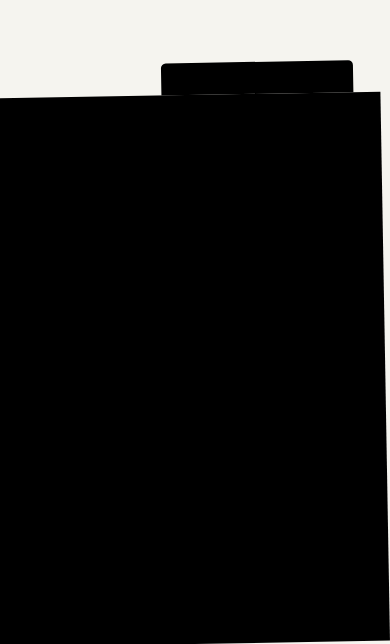
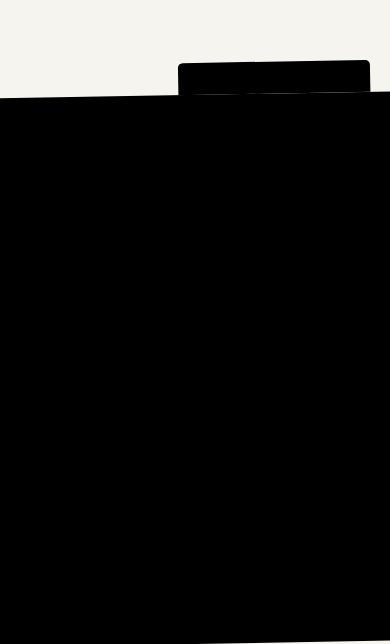
Before and after one commit to GraphicMiles/graphicmiles-portfolio, a React (Vite) app: page / in a window 390 px wide. Shown: the part 200-844 px from the top of the page. Built offline with nearby package versions, Linux system fonts and the light colour scheme.

Commit message:
Extend folder beyond rotated viewport edges

```diff
--- a/src/index.css
+++ b/src/index.css
@@ -33,9 +33,9 @@ body {
 /* Reference proportions: full-width body, shallow in-plane angle, broad right-side tab. */
 .folder {
   position: relative;
-  width: 100%;
+  width: 110%;
   height: 75%;
-  flex: 0 0 100%;
+  flex: 0 0 110%;
   background: var(--folder);
   transform: rotate(var(--folder-angle));
   transform-origin: bottom center;
@@ -56,7 +56,7 @@ body {
 @media (max-width: 720px) {
   .folder {
     height: 65%;
-    flex-basis: 100%;
+    flex-basis: 110%;
   }
 
   .folder::before {
```
